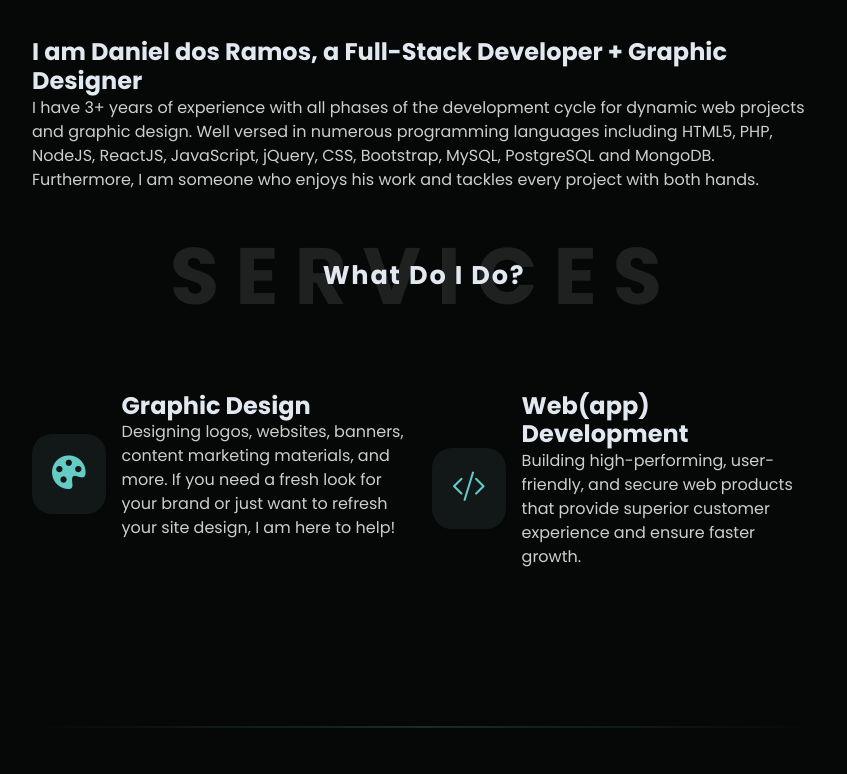
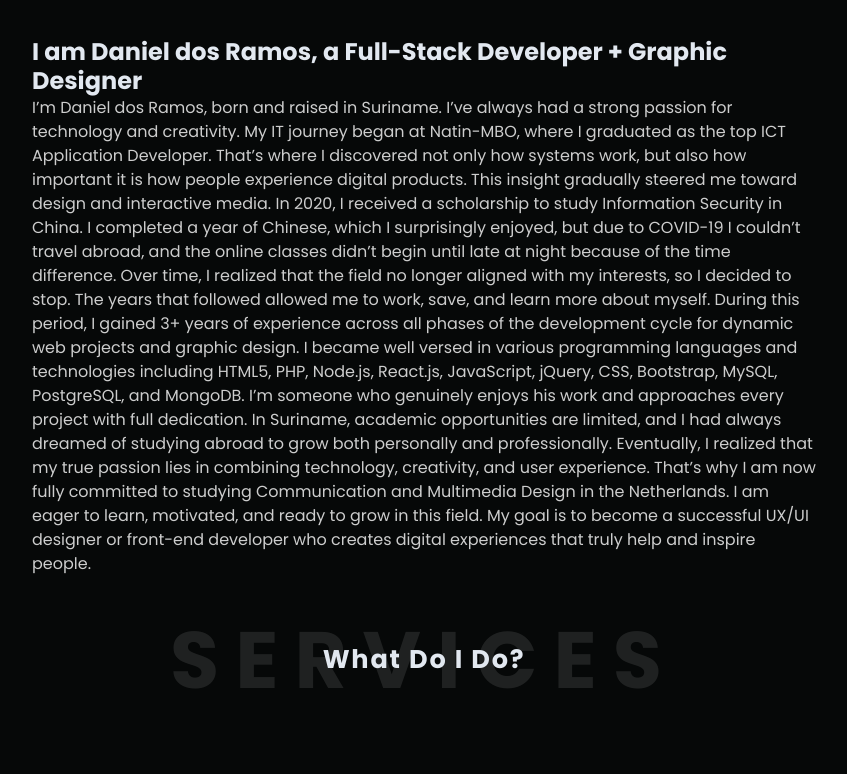
Before and after one commit to FrostiSR/portfolio, a React (Vite) app: page / in a window 1280 px wide. Shown: the part 924-1698 px from the top of the page, without its empty margins (408-1255 px from the left). Built offline with nearby package versions, Linux system fonts and the light colour scheme; no server answers.

Commit message:
about me data

```diff
--- a/src/data.js
+++ b/src/data.js
@@ -7,12 +7,12 @@ export const ABOUT = {
         left: {
             title: 'I am Daniel dos Ramos, a Full-Stack Developer + Graphic Designer',
             content:
-            `I have 3+ years of experience with all phases of the
-            development cycle for dynamic web projects and graphic design. Well
-            versed in numerous programming languages including HTML5, PHP,
-            NodeJS, ReactJS, JavaScript, jQuery, CSS, Bootstrap, MySQL,
-            PostgreSQL and MongoDB. Furthermore, I am someone who enjoys his
-            work and tackles every project with both hands.`
+            `I’m Daniel dos Ramos, born and raised in Suriname. I’ve always had a strong passion for technology and creativity. My IT journey began at Natin-MBO, where I graduated as the top ICT Application Developer. That’s where I discovered not only how systems work, but also how important it is how people experience digital products. This insight gradually steered me toward design and interactive media.
+            In 2020, I received a scholarship to study Information Security in China. I completed a year of Chinese, which I surprisingly enjoyed, but due to COVID-19 I couldn’t travel abroad, and the online classes didn’t begin until late at night because of the time difference. Over time, I realized that the field no longer aligned with my interests, so I decided to stop.
+            The years that followed allowed me to work, save, and learn more about myself. During this period, I gained 3+ years of experience across all phases of the development cycle for dynamic web projects and graphic design. I became well versed in various programming languages and technologies including HTML5, PHP, Node.js, React.js, JavaScript, jQuery, CSS, Bootstrap, MySQL, PostgreSQL, and MongoDB. I’m someone who genuinely enjoys his work and approaches every project with full dedication.
+            In Suriname, academic opportunities are limited, and I had always dreamed of studying abroad to grow both personally and professionally. Eventually, I realized that my true passion lies in combining technology, creativity, and user experience. That’s why I am now fully committed to studying Communication and Multimedia Design in the Netherlands.
+            I am eager to learn, motivated, and ready to grow in this field. My goal is to become a successful UX/UI designer or front-end developer who creates digital experiences that truly help and inspire people.
+            `
         },
         right: {
             name: 'Daniël Dos Ramos',
```
